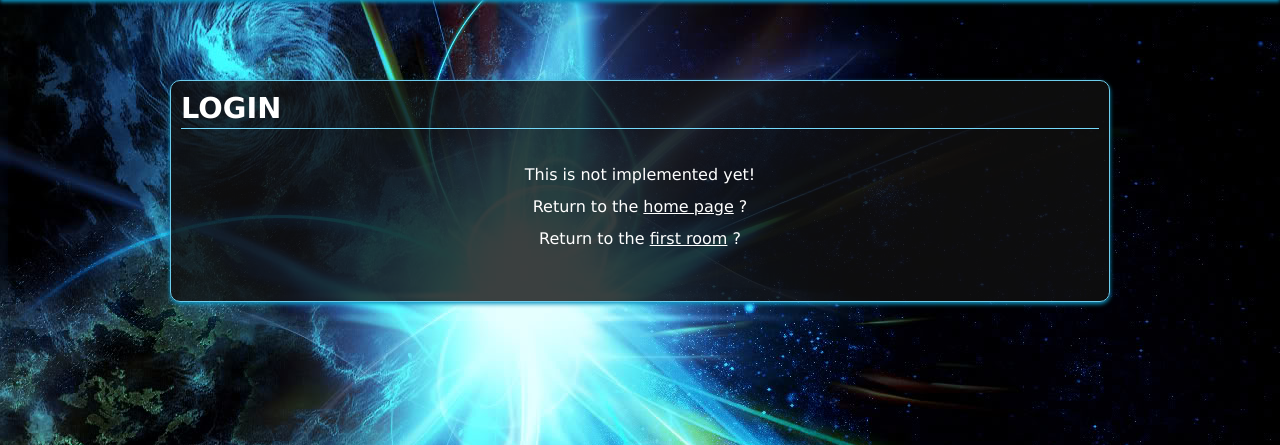
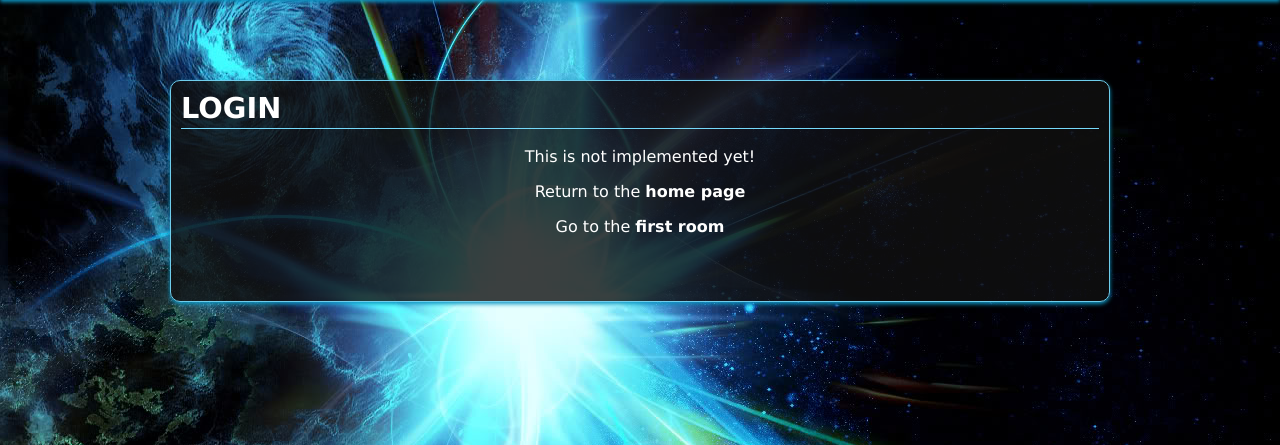
Before and after one commit to dellsystem/comp206, a PHP site: page /loginErrorMessage.html in a window 1280 px wide. Shown: the part 71-516 px from the top of the page. Run offline with PHP 8.4, Linux system fonts and the light colour scheme.

Commit message:
removed inline style elements and the (deprecated) center tag from loginErrorBlah.html, replaced with css; changed text slightly

```diff
--- a/includes/style.css
+++ b/includes/style.css
@@ -345,6 +345,22 @@ Just doing opacity = whatever will affect child elements too */
     margin: 0 auto;
     width: 400px;
 }
+/* for the login error page mainly */
+.text-center {
+    text-align: center;
+    line-height: 1.7em;
+}
+
+.text-center a {
+    color: #FFFFFF;
+    text-decoration: none;
+    font-weight: bold;
+}
+
+.text-center a:hover {
+    /* the equivalent of text-decoration: underline, but nicer */
+    border-bottom: #FFFFFF solid 1px;
+}
 
 /* -----------------------
  * Styling for the login form
--- a/loginErrorMessage.html
+++ b/loginErrorMessage.html
@@ -46,10 +46,10 @@
         <div id="page" class="pulsed opacity-80">
         <div class="page-header">login</div>
 
-        <div class="page-body" style="margin-top:30px">
-             <p> <center style="line-height:200%;vertical-align:middle"> This is not implemented yet!<br />
-              Return to the <a href="index.php" style="color:#ffffff">home page</a> ?<br />
-              Return to the <a href="index.php?mode=room1" style="color:#ffffff">first room</a> ?
+        <div class="page-body" style="">
+             <p class="text-center">This is not implemented yet!</p>
+             <p class="text-center">Return to the <a href="index.php">home page</a></p>
+              <p class="text-center">Go to the <a href="index.php?mode=room1">first room</a>
               </center>
 	      </p>
         </div>
```
